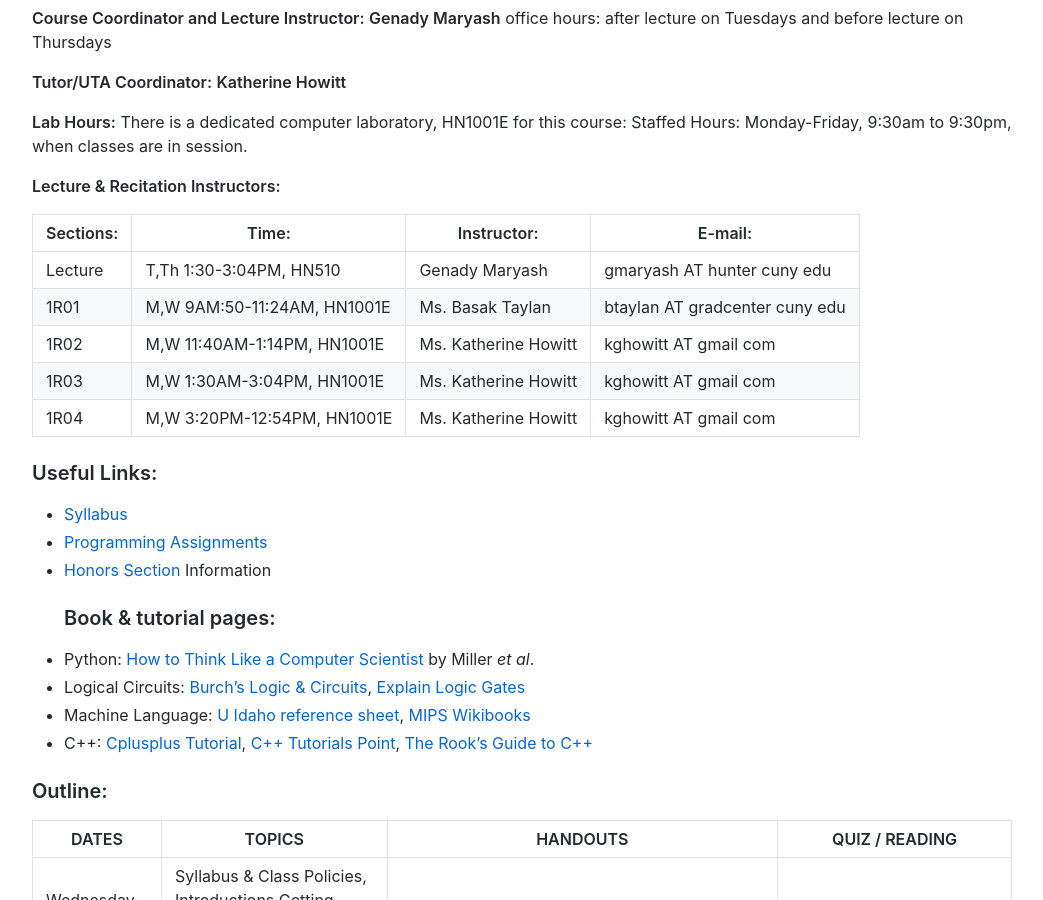
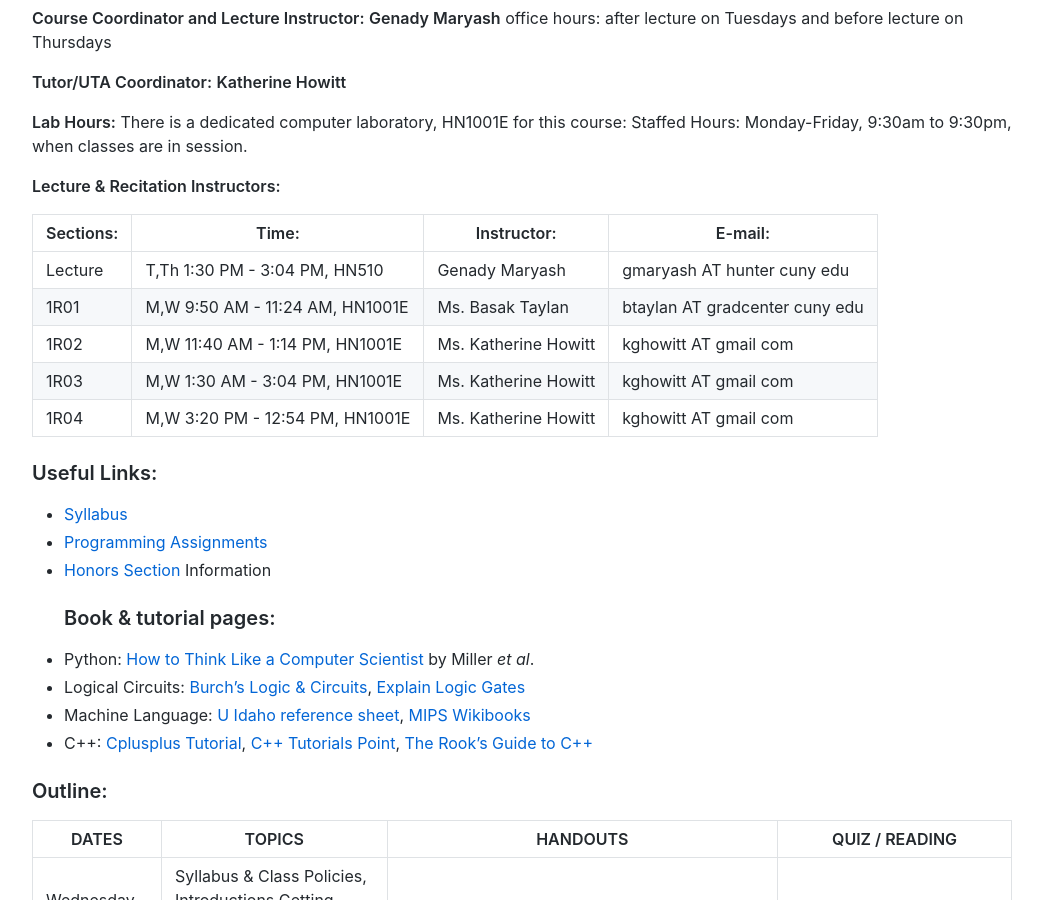
Before and after one commit to maryash/maryash.github.io, a Jekyll site: the page built from summer2018.md, in a window 1280 px wide and 900 px high, scrolled down 350 px. Shown: the whole window, without its empty margins (118-1161 px from the left). Built offline with Jekyll 4.4.1, drawn with Linux system fonts in a browser that asks for light colours; comment, search, counter and statistics services are not loaded.

Commit message:
Update summer2018.md

```diff
--- a/summer2018.md
+++ b/summer2018.md
@@ -25,11 +25,11 @@ Staffed Hours: Monday-Friday, 9:30am to 9:30pm, when classes are in session.
 
 Sections: |Time:|Instructor:|E-mail:
 ---|---|---|---
-Lecture|T,Th 1:30-3:04PM, HN510|Genady Maryash|gmaryash AT hunter cuny edu
-1R01|M,W 9AM:50-11:24AM, HN1001E|Ms. Basak Taylan|btaylan AT gradcenter cuny edu
-1R02|M,W 11:40AM-1:14PM, HN1001E|Ms. Katherine Howitt|kghowitt AT gmail com
-1R03|M,W 1:30AM-3:04PM, HN1001E|Ms. Katherine Howitt|kghowitt AT gmail com
-1R04|M,W 3:20PM-12:54PM, HN1001E|Ms. Katherine Howitt|kghowitt AT gmail com
+Lecture|T,Th 1:30 PM - 3:04 PM, HN510|Genady Maryash|gmaryash AT hunter cuny edu
+1R01|M,W 9:50 AM - 11:24 AM, HN1001E|Ms. Basak Taylan|btaylan AT gradcenter cuny edu
+1R02|M,W 11:40 AM - 1:14 PM, HN1001E|Ms. Katherine Howitt|kghowitt AT gmail com
+1R03|M,W 1:30 AM - 3:04 PM, HN1001E|Ms. Katherine Howitt|kghowitt AT gmail com
+1R04|M,W 3:20 PM - 12:54 PM, HN1001E|Ms. Katherine Howitt|kghowitt AT gmail com
 
 ### Useful Links:
 *   [Syllabus](s18/syl.html)
```
